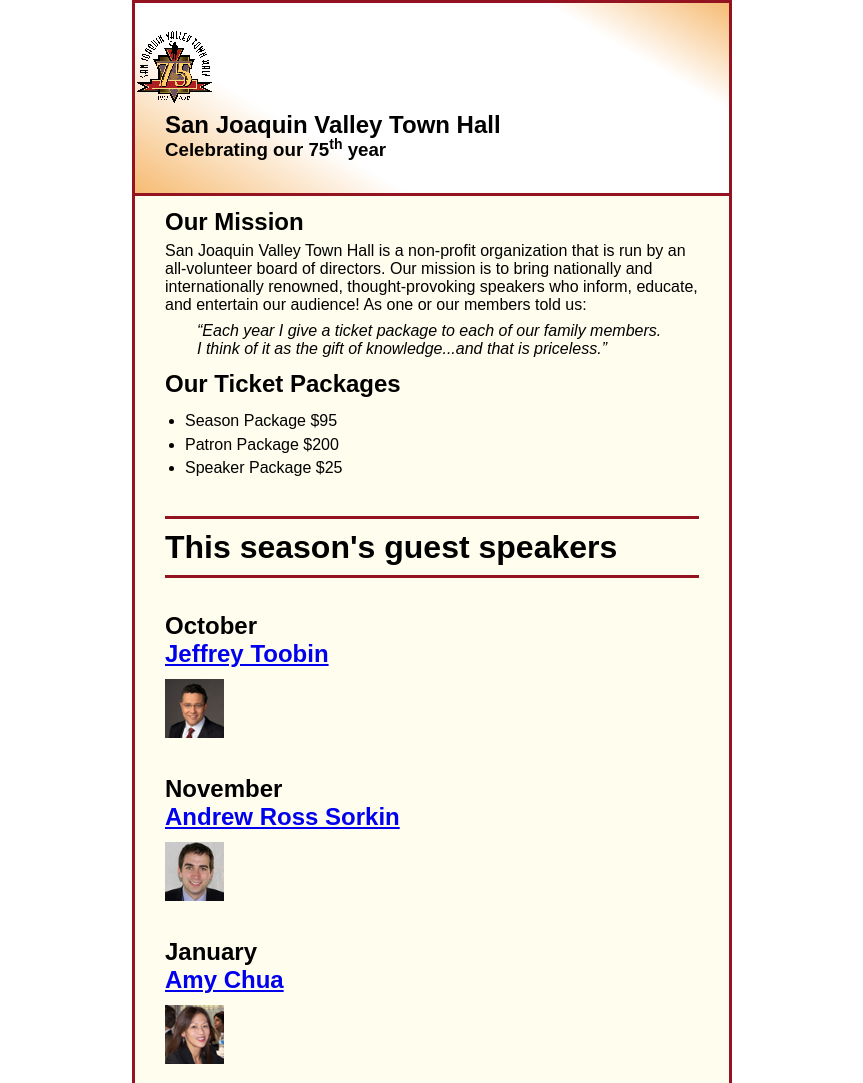
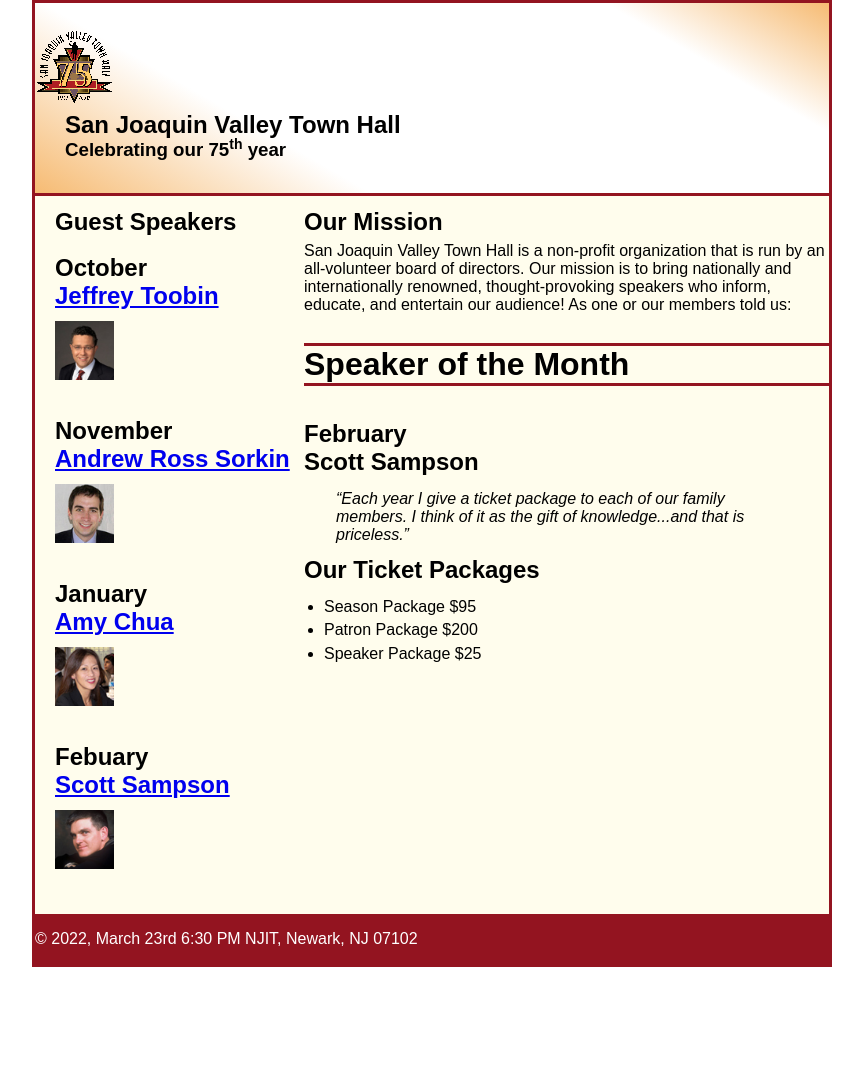
Before and after one commit to aaf33/A12, a plain HTML site: page index.html in a window 1280 px wide. Shown: the top 1083 px of the page, without its empty margins (208-1071 px from the left). After the commit the page ends 967 px from the top, so only its background shows below. Drawn offline with Linux system fonts and the light colour scheme.

Commit message:
-added files

```diff
--- a/index.html
+++ b/index.html
@@ -15,11 +15,23 @@
 	<h3>Celebrating our <span class="shadow">75<sup>th</sup></span> year</h3>
 </header>
 <main>
+	<section>
 		<h2>Our Mission</h2>
 		<p> San Joaquin Valley Town Hall is a non-profit organization that is run by an all-volunteer board of directors.
 			Our mission is to bring nationally and internationally renowned, thought-provoking speakers who inform, educate,
 			and entertain our audience! As one or our members told us:
 		</p>
+		<article>
+			<h1>
+				Speaker of the Month
+			</h1>
+			<h2>
+				February <br> Scott Sampson
+			</h2>
+			<p>
+
+			</p>
+		</article>
 		<blockquote cite="abc">&ldquo;Each year I give a ticket package to each of our family members. I think of it as the
 			gift of knowledge...and that is priceless.&rdquo;
 		</blockquote>
@@ -31,13 +43,18 @@
 			<li>Speaker Package $25
 		</ul>
 		</p>
-	<h1>This season's guest speakers</h1>
+	</section>
+	<aside>
+		<h2>Guest Speakers</h2>
 		<h2>October<br><a href="speakers/toobin.html">Jeffrey Toobin</a></h2>
 		<img src="images/toobin75.jpg" alt="speaker name" height="75">
 		<h2>November<br><a href="speakers/Sorkin.html"> Andrew Ross Sorkin</a></h2>
 		<img src="images/sorkin75.jpg" alt="speaker name" height="75">
 		<h2>January<br><a href="speakers/chua.html">Amy Chua</a></h2>
 		<img src="images/chua75.jpg" alt="speaker name" height="75">
+		<h2>Febuary<br><a href="speakers/chua.html">Scott Sampson</a></h2>
+		<img src="images/sampson75.jpg" alt="speaker name" height="75">
+	</aside>
 </main>
 <footer>
 	<p>&copy; 2022, March 23rd 6:30 PM NJIT, Newark, NJ 07102</p>
--- a/styles/main.css
+++ b/styles/main.css
@@ -4,13 +4,37 @@
 	/* text/font - size */
 	font-size: 100%;
 	/* ----STEP- 2 ---- */
-	width: 600px;
+	width: 800px;
 	/* margin: auto centers the page */
 	margin: 0 auto;
 	border: 3px solid #931420;
 	/* ----STEP- 3 ---- */
 	background-color: #fffded;
 }
+
+
+section {
+	width: 525px;
+	float: right;
+
+}
+
+aside {
+	padding-left:20px;
+	padding-right:20px;
+	padding-bottom:20px;
+}
+
+aside h3 {
+	font-size:105%;
+	padding-bottom: 25px;
+}
+
+aside img {
+	bottom-padding:1em;
+}
+
+
 
 /* ----STEP- 4 ---- */
 html {
@@ -58,14 +82,7 @@
 
 /* ----STEP- 10 ---- */
 main {
-	padding-right: 30px;
-	padding-left: 30px;
-}
 
-/* ----STEP- 11 ---- */
-main h1 {
-	padding-top: .3em;
-	padding-bottom: .3em;
 }
 
 main h2 {
@@ -103,6 +120,7 @@
 footer p {
 	padding-top: 1em;
 	padding-bottom: 1em;
+	clear: both;
 }
 
 /* ----STEP- 14 ---- */
```
Lines whose indentation alone changed are shown as unchanged.
